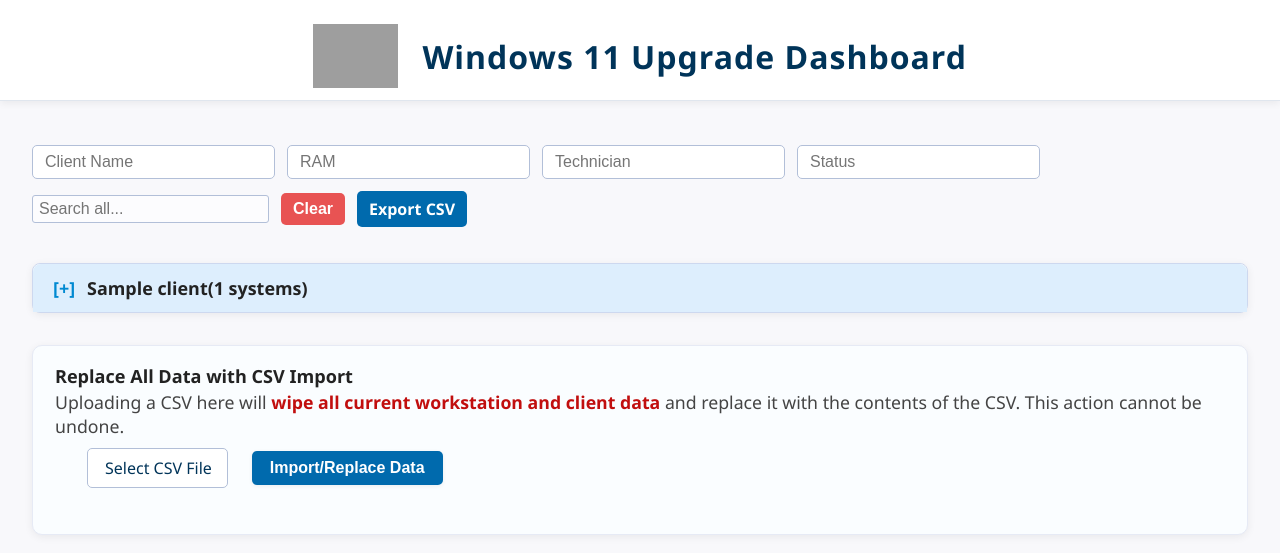
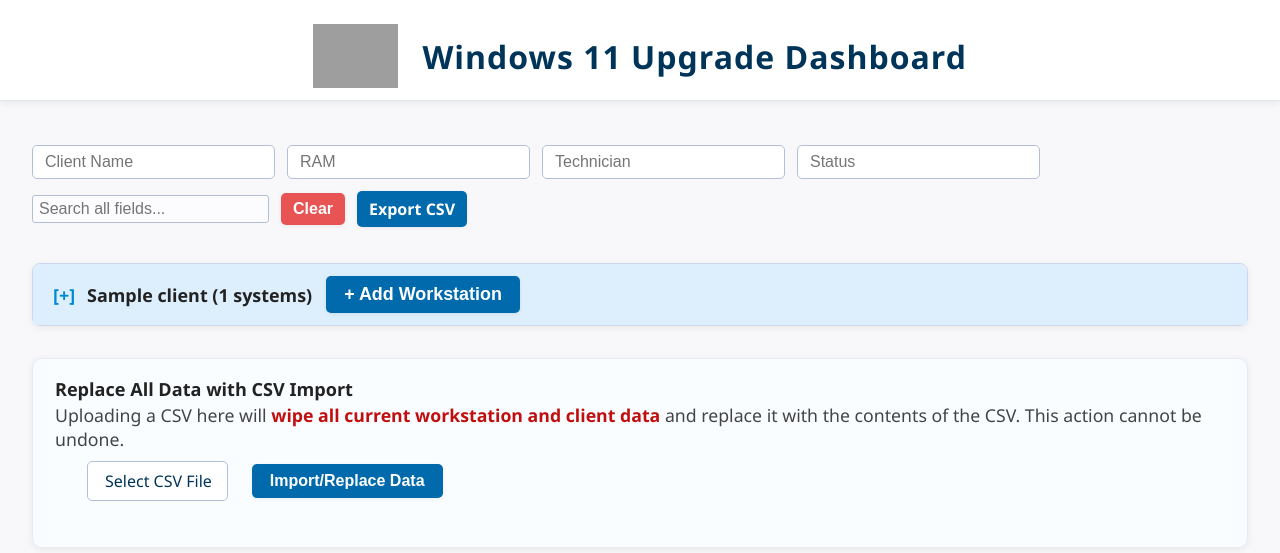
Before and after one commit to OlsenSM91/CSV-to-DB, a FastAPI app: page / in a window 1280 px wide. Shown: the top 553 px of the page. Run offline with FastAPI, Linux system fonts and the light colour scheme; tables that the repository leaves empty hold one stand-in row (values such as "Sample post"); grey boxes are pictures that could not be loaded.

Commit message:
Update dashboard.html
Updated ability to add/remove workstations

```diff
--- a/templates/dashboard.html
+++ b/templates/dashboard.html
@@ -50,17 +50,18 @@
             </datalist>
         </span>
         <span class="filter-wrap">
-            <input type="text" id="textSearch" placeholder="Search all...">
+            <input type="text" id="textSearch" placeholder="Search all fields...">
             <button class="clear-x" id="searchClearX" type="button" title="Clear">&times;</button>
         </span>
-        <button id="clearFilters" type="button">Clear</button>
-        <a id="exportBtn" href="#">Export CSV</a>
+        <button id="clearFilters" type="button" class="import-btn">Clear</button>
+        <a id="exportBtn" href="#" class="import-btn">Export CSV</a>
     </div>
     {% for client in clients %}
         <div class="client-group">
             <div class="client-header" onclick="toggleClient('{{ client.name|replace(' ', '_') }}')">
                 <span class="collapse-toggle" id="toggle-{{ client.name|replace(' ', '_') }}">[+]</span>
-                <strong>{{ client.name }}</strong> <span>({{ client.workstations|length }} systems)</span>
+                <strong>{{ client.name }}</strong>&nbsp; <span>({{ client.workstations|length }} systems)</span>
+                &nbsp;&nbsp;&nbsp;<button class="import-btn" type="button" onclick="event.stopPropagation(); showAddModal({{ client.id }}, '{{ client.name }}')">+ Add Workstation</button>
             </div>
             <div id="client-{{ client.name|replace(' ', '_') }}" class="workstations" style="display: none;">
                 <table>
@@ -72,9 +73,10 @@
                         <th>Status</th>
                         <th>Technician</th>
                         <th>Notes</th>
+                        <th>Actions</th>
                     </tr>
                     {% for ws in client.workstations %}
-                        <tr>
+                        <tr data-wsid="{{ ws.id }}">
                             <td>{{ ws.computer_name }}</td>
                             <td>{{ ws.processor_name }}</td>
                             <td>{{ ws.ram_gb }}GB</td>
@@ -99,12 +101,73 @@
                             <td>
                                 <input type="text" value="{{ ws.notes }}" onblur="updateField({{ ws.id }}, 'notes', this.value)">
                             </td>
+                            <td>
+                                <button class="import-btn" type="button" style="background:#5c51a4;" onclick="showEditModal({{ ws.id }})">Edit</button>
+                                <form method="post" action="/workstations/{{ ws.id }}/delete" style="display:inline;" onsubmit="return confirm('Delete this workstation?');">
+                                    <button type="submit" class="import-btn" style="background:#bb3f3f;">Delete</button>
+                                </form>
+                            </td>
                         </tr>
                     {% endfor %}
                 </table>
             </div>
         </div>
     {% endfor %}
+    <!-- Add Workstation Modal -->
+    <div id="addModal" class="modal" style="display:none;">
+      <div class="modal-content">
+        <span class="close" onclick="closeModal('addModal')">&times;</span>
+        <form method="post" action="/workstations/add" id="addForm" autocomplete="off">
+          <input type="hidden" name="client_id" id="add_client_id">
+          <h2>Add Workstation for <span id="add_client_name"></span></h2>
+          <div style="color: #999; font-size: 0.9em;">(Debug: client_id = <span id="debug_client_id"></span>)</div>
+          <label>Computer Name: <input name="computer_name" required autocomplete="off"></label><br>
+          <label>Processor Name: <input name="processor_name" required autocomplete="off"></label><br>
+          <label>RAM (GB): <input name="ram_gb" required autocomplete="off"></label><br>
+          <label>Remaining Disk (GB): <input name="diskspace_remaining_gb" required autocomplete="off"></label><br>
+          <label>Status: <select name="status" required>
+            {% for status in statuses %}
+              <option value="{{ status }}">{{ status }}</option>
+            {% endfor %}
+          </select></label><br>
+          <label>Technician: <select name="technician">
+            <option value="">- Technician -</option>
+            {% for t in technicians %}
+              <option value="{{ t }}">{{ t }}</option>
+            {% endfor %}
+          </select></label><br>
+          <label>Notes: <input name="notes" autocomplete="off"></label><br>
+          <button type="submit" class="import-btn">Add</button>
+        </form>
+      </div>
+    </div>
+
+    <!-- Edit Workstation Modal -->
+    <div id="editModal" class="modal" style="display:none;">
+      <div class="modal-content">
+        <span class="close" onclick="closeModal('editModal')">&times;</span>
+        <form method="post" id="editForm">
+          <h2>Edit Workstation</h2>
+          <label>Computer Name: <input name="computer_name" id="edit_computer_name" required></label><br>
+          <label>Processor Name: <input name="processor_name" id="edit_processor_name" required></label><br>
+          <label>RAM (GB): <input name="ram_gb" id="edit_ram_gb" required></label><br>
+          <label>Remaining Disk (GB): <input name="diskspace_remaining_gb" id="edit_diskspace_remaining_gb" required></label><br>
+          <label>Status: <select name="status" id="edit_status" required>
+            {% for status in statuses %}
+              <option value="{{ status }}">{{ status }}</option>
+            {% endfor %}
+          </select></label><br>
+          <label>Technician: <select name="technician" id="edit_technician">
+            <option value="">- Technician -</option>
+            {% for t in technicians %}
+              <option value="{{ t }}">{{ t }}</option>
+            {% endfor %}
+          </select></label><br>
+          <label>Notes: <input name="notes" id="edit_notes"></label><br>
+          <button type="submit" class="import-btn" style="background:#5c51a4;">Save</button>
+        </form>
+      </div>
+    </div>
     <div class="import-section">
         <div class="import-title">
             <strong>Replace All Data with CSV Import</strong>
```
